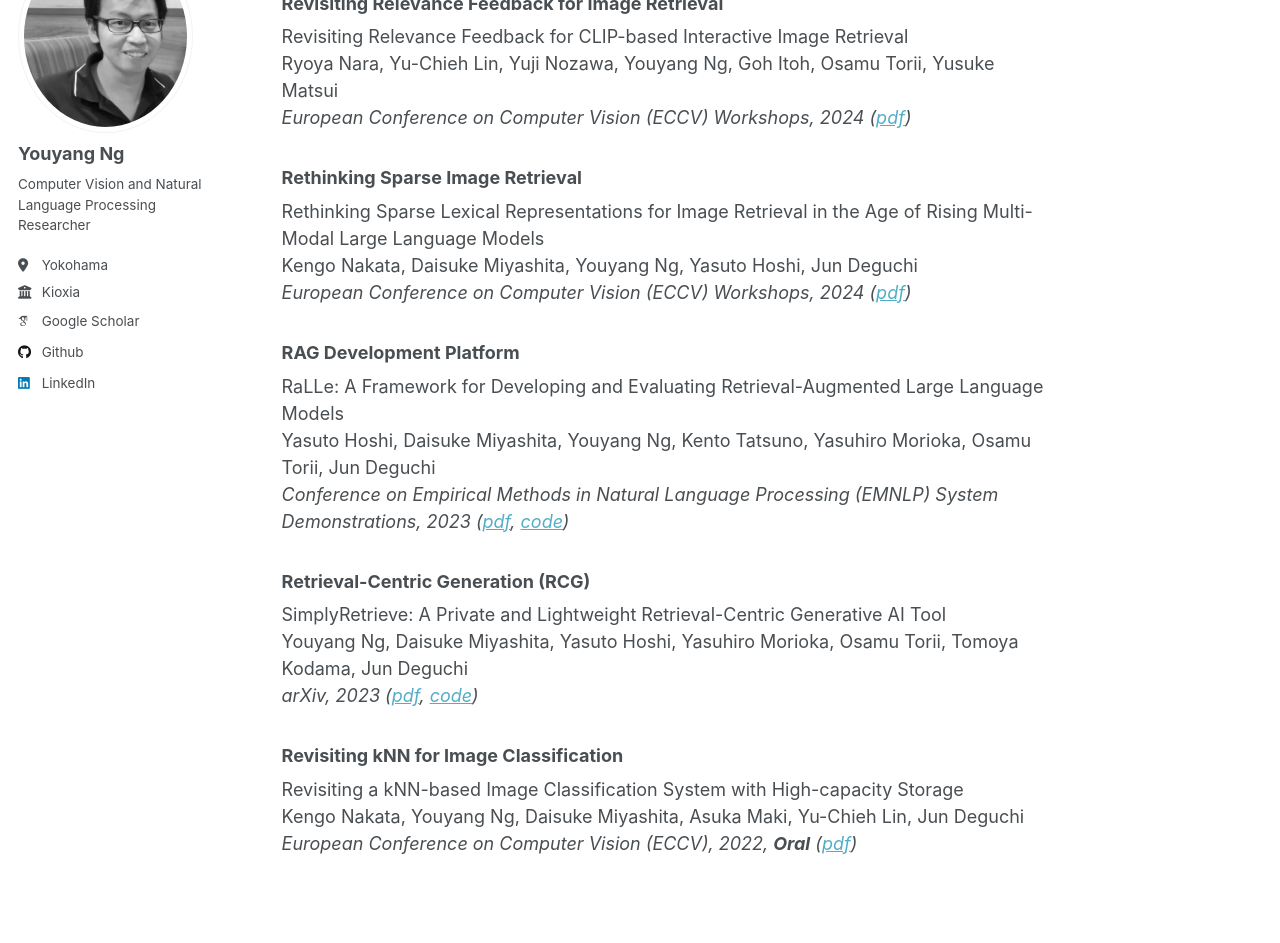
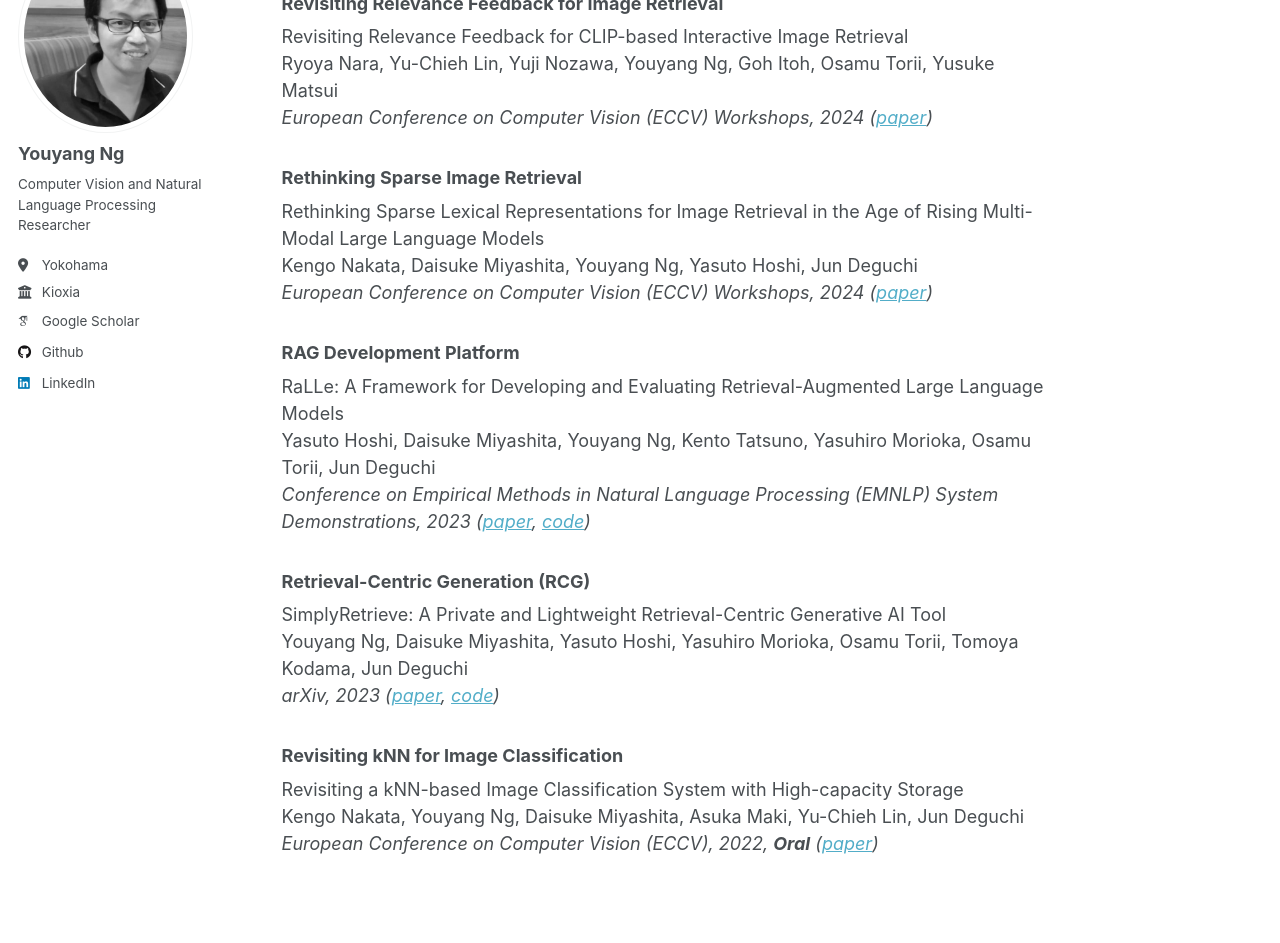
Before and after one commit to yy29/yy29.github.io, a Jekyll site: the page built from _pages/about.md, in a window 1280 px wide and 1400 px high, scrolled down 349 px. Shown: the part 166-1109 px from the top of the window. Built offline with Jekyll 4.4.1, drawn with Linux system fonts in a browser that asks for light colours; some web fonts are replaced.

Commit message:
Update about.md

```diff
--- a/_pages/about.md
+++ b/_pages/about.md
@@ -18,29 +18,29 @@ Selected Works
 <!---
 || Revisiting Relevance Feedback for Image Retrieval |
 | :--- | :--- |
-| <img align="left" width="200" src="../images/2024_feedback.png"> | **Revisiting Relevance Feedback for CLIP-based Interactive Image Retrieval** <br> Ryoya Nara, Yu-Chieh Lin, Yuji Nozawa, Youyang Ng, Goh Itoh, Osamu Torii, Yusuke Matsui <br> *European Conference on Computer Vision (ECCV) Workshops, 2024 ([pdf](https://arxiv.org/abs/2404.16398))* |
+| <img align="left" width="200" src="../images/2024_feedback.png"> | **Revisiting Relevance Feedback for CLIP-based Interactive Image Retrieval** <br> Ryoya Nara, Yu-Chieh Lin, Yuji Nozawa, Youyang Ng, Goh Itoh, Osamu Torii, Yusuke Matsui <br> *European Conference on Computer Vision (ECCV) Workshops, 2024 ([paper](https://arxiv.org/abs/2404.16398))* |
 --->
 
 Revisiting Relevance Feedback for CLIP-based Interactive Image Retrieval
 Ryoya Nara, Yu-Chieh Lin, Yuji Nozawa, Youyang Ng, Goh Itoh, Osamu Torii, Yusuke Matsui
-*European Conference on Computer Vision (ECCV) Workshops, 2024 ([pdf](https://arxiv.org/abs/2404.16398))*
+*European Conference on Computer Vision (ECCV) Workshops, 2024 ([paper](https://arxiv.org/abs/2404.16398))*
 
 ### Rethinking Sparse Image Retrieval
 Rethinking Sparse Lexical Representations for Image Retrieval in the Age of Rising Multi-Modal Large Language Models
 Kengo Nakata, Daisuke Miyashita, Youyang Ng, Yasuto Hoshi, Jun Deguchi
-*European Conference on Computer Vision (ECCV) Workshops, 2024 ([pdf](https://arxiv.org/abs/2408.16296))*
+*European Conference on Computer Vision (ECCV) Workshops, 2024 ([paper](https://arxiv.org/abs/2408.16296))*
 
 ### RAG Development Platform
 RaLLe: A Framework for Developing and Evaluating Retrieval-Augmented Large Language Models
 Yasuto Hoshi, Daisuke Miyashita, Youyang Ng, Kento Tatsuno, Yasuhiro Morioka, Osamu Torii, Jun Deguchi
-*Conference on Empirical Methods in Natural Language Processing (EMNLP) System Demonstrations, 2023 ([pdf](https://arxiv.org/abs/2308.10633), [code](https://github.com/yhoshi3/RaLLe))*
+*Conference on Empirical Methods in Natural Language Processing (EMNLP) System Demonstrations, 2023 ([paper](https://arxiv.org/abs/2308.10633), [code](https://github.com/yhoshi3/RaLLe))*
 
 ### Retrieval-Centric Generation (RCG)
 SimplyRetrieve: A Private and Lightweight Retrieval-Centric Generative AI Tool
 Youyang Ng, Daisuke Miyashita, Yasuto Hoshi, Yasuhiro Morioka, Osamu Torii, Tomoya Kodama, Jun Deguchi
-*arXiv, 2023 ([pdf](https://arxiv.org/abs/2308.03983), [code](https://github.com/RCGAI/SimplyRetrieve))*
+*arXiv, 2023 ([paper](https://arxiv.org/abs/2308.03983), [code](https://github.com/RCGAI/SimplyRetrieve))*
 
 ### Revisiting kNN for Image Classification
 Revisiting a kNN-based Image Classification System with High-capacity Storage
 Kengo Nakata, Youyang Ng, Daisuke Miyashita, Asuka Maki, Yu-Chieh Lin, Jun Deguchi
-*European Conference on Computer Vision (ECCV), 2022, **Oral** ([pdf](https://arxiv.org/abs/2204.01186))*
+*European Conference on Computer Vision (ECCV), 2022, **Oral** ([paper](https://arxiv.org/abs/2204.01186))*
```
